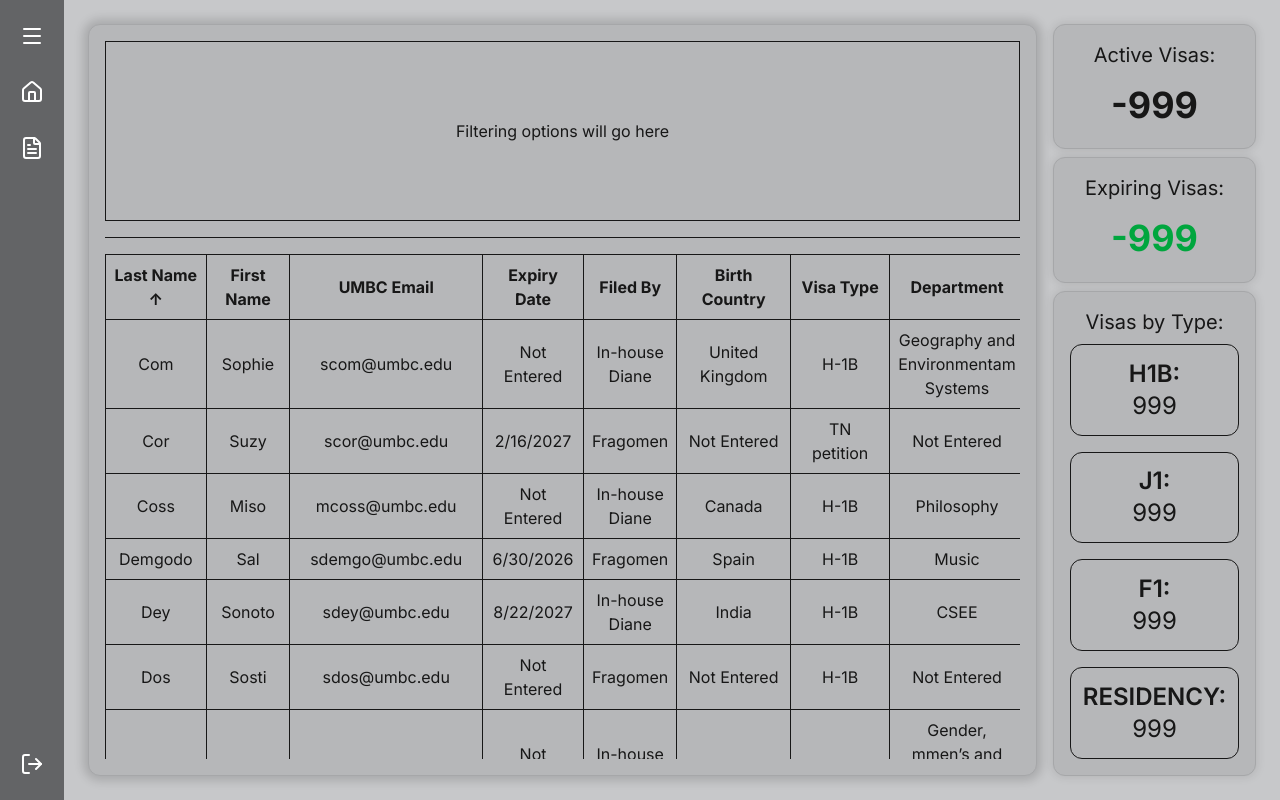
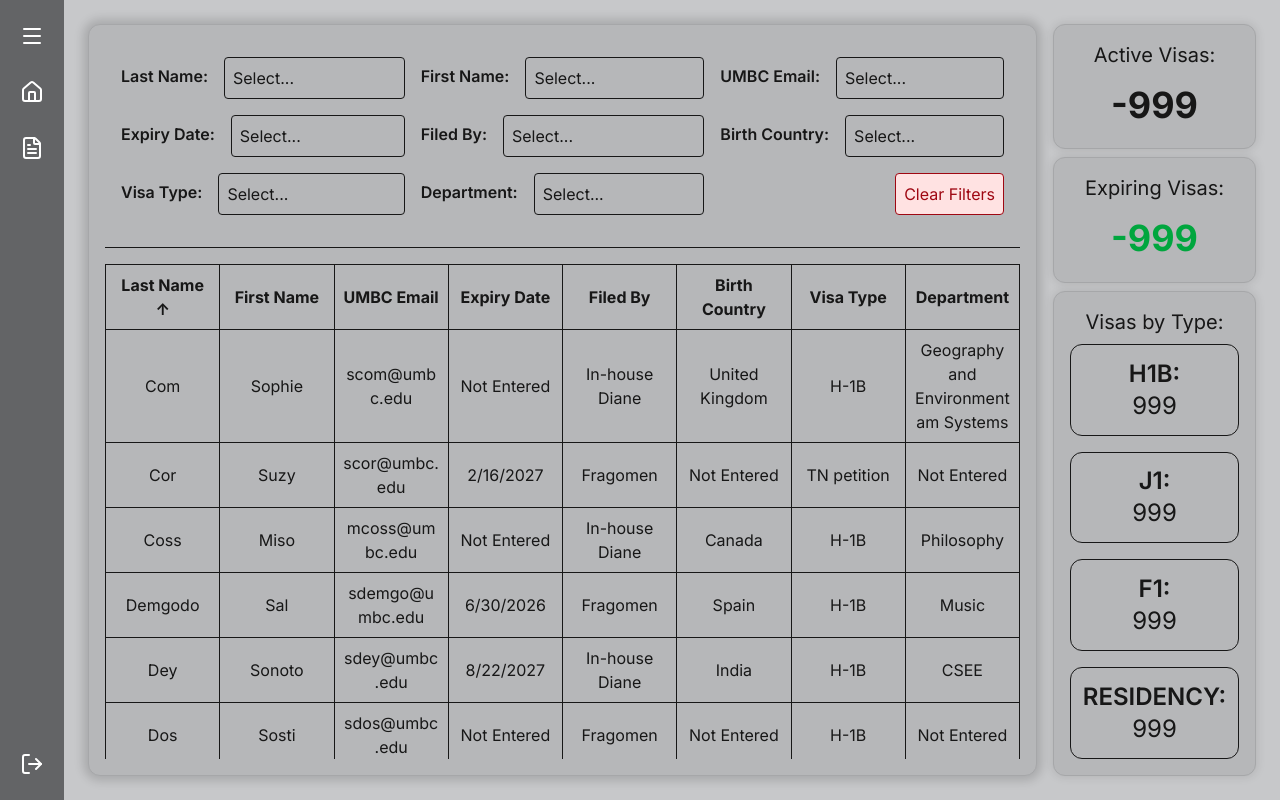
Before and after one commit to CMSC447-Team-9/Visa-Dashboard-Project, a Next.js app in the folder front/visa-dashboard-team-9/: page /dashboard in a window 1280 px wide. Built offline with nearby package versions, Linux system fonts and the light colour scheme.

Commit message:
(WIP) Added filtering to the dashboard

```diff
--- a/front/visa-dashboard-team-9/src/app/dashboard/page.tsx
+++ b/front/visa-dashboard-team-9/src/app/dashboard/page.tsx
@@ -3,15 +3,20 @@
 import { useState, useEffect } from "react"
 import { DashboardData, visaTypes } from "../types/DashboardData"
 import { EmployeeRecord } from "../types/EmployeeRecord"
+import { DASHBOARD_PATH } from "../types/API_Paths"
+import { RecordFilters } from "../types/RecordFilters"
 import DashboardTable from "@/components/DashboardTable"
-import { DASHBOARD_PATH } from "../types/API_Paths"
 import DashboardFilter from "@/components/DashboardFilter"
 
 const cardClass1: string = "rounded-xl border border-[#A6A7A9] bg-[#B6B7B9] shadow-[0_0_10px_1px_rgba(0,0,0,0.1)]"
 const cardClass2: string = "rounded-xl border border-[#A6A7A9] bg-[#B6B7B9] shadow-[0_0_10px_5px_rgba(0,0,0,0.15)]"
 
 export default function Dashboard() {
-    // Manage Data
+    /*
+    THIS SECTION HANDLES RETRIEVING AND STORING DATA FROM API
+    data: DashboardData Object
+    setData: Setter for data, takes DashboardData as argument
+     */
     const [data, setData] = useState<DashboardData | null>(null)
 
     useEffect(() => {
@@ -29,7 +34,15 @@ export default function Dashboard() {
         fetchData()
     }, [])
 
-    // Manage sorting
+    /*
+    THIS SECTION HANDLES THE SORTING CRITERIA FOR DATA
+    Default:
+    key: lastName
+    direction: asc
+
+    sortedBy: (key, direction): where key is the column, and direction is "asc" or "desc" for ascending and descending, respectively
+    setSort: Setter for sorting, takes a tuple (key, direction)
+    */
     const [sortedBy, setSort] = useState<{ key: keyof EmployeeRecord; direction: "asc" | "desc" }>({
         key: "lastName",
         direction: "asc",
@@ -38,19 +51,54 @@ export default function Dashboard() {
     const handleSort = (key: keyof EmployeeRecord) => {
         setSort((prev) => {
             if (prev.key === key) {
-                return { key, direction: prev.direction === "asc" ? "desc" : "asc" };
+                return { key, direction: prev.direction === "asc" ? "desc" : "asc" }
             }
-            return { key, direction: "asc" };
-        });
+            return { key, direction: "asc" }
+        })
     }
 
-    // Manage Filtering
-    const [filterBy, setFilter] = useState("all")
+    /*
+    THIS SECTION HANDLES FILTERING CRITERIA FOR DATA
+    */
+    const [filterBy, setFilter] = useState<RecordFilters>({})
 
-    const handleFilter = (criteria: string) => {
-        setFilter(criteria)
+    function updateFilter<K extends keyof EmployeeRecord>(
+        key: K,
+        value: EmployeeRecord[K][] | { min?: EmployeeRecord[K]; max?: EmployeeRecord[K] } | undefined
+    ) {
+
+        // This bit of logic converts single filters "example" to ["example"]
+        let newValue
+        if (value === undefined) newValue = undefined
+        else if (!Array.isArray(value) && typeof value !== "object") newValue = [value]
+        else newValue = value
+
+        setFilter(prev => ({
+            ...prev,
+            [key]: newValue,
+        }))
     }
 
+    // This function returns all unique values from a given key in EmployeeRecord
+    function getUniqueValues(employees: EmployeeRecord[]): Partial<{ [K in keyof EmployeeRecord]: EmployeeRecord[K][] }> {
+        if (employees.length === 0) return {}
+
+        return Object.fromEntries(
+            (Object.keys(employees[0]) as (keyof EmployeeRecord)[])
+                .map(key => {
+                    const values = Array.from(new Set(employees.map(emp => emp[key])))
+                    const sorted = values.slice().sort((a, b) => {
+                        if (typeof a === "number" && typeof b === "number") return a - b
+                        return String(a).localeCompare(String(b))
+                    })
+                    return [key, sorted]
+                })
+        )
+
+    }
+
+
+    // Simple Getters
     const getActiveVisas = (): number => {
         if (!data) return 0
         return data.active
@@ -76,13 +124,15 @@ export default function Dashboard() {
     return (
         <div className="flex flex-row justify-center w-full h-full p-2 gap-4">
             {/* List of all Visas */}
-            <div className={`flex flex-col w-13/16 h-full justify-start p-4 gap-4 ${cardClass2}`}>
-                <div className="overflow-x-auto h-1/4 w-full">
-                    <DashboardFilter filterBy={filterBy} setFilter={setFilter}/>
+            <div className={`flex flex-col w-13/16 h-full p-4 gap-4 ${cardClass2}`}>
+                {/* Filter panel */}
+                <div className="overflow-x-auto">
+                    <DashboardFilter filterOptions={getUniqueValues(getEntries())} filterBy={filterBy} updateFilter={updateFilter} />
                 </div>
                 <hr />
-                <div className="flex-1 overflow-x-auto w-full">
-                    <DashboardTable data={entries} sortedBy={sortedBy} filterBy={filterBy} setSort={handleSort} setFilter={handleFilter} />
+                {/* Table container */}
+                <div className="flex-1 min-h-0 overflow-x-auto overflow-y-auto w-full">
+                    <DashboardTable data={entries} sortedBy={sortedBy} filterBy={filterBy} setSort={handleSort} />
                 </div>
             </div>
 
@@ -90,7 +140,7 @@ export default function Dashboard() {
             <div className={`flex-1 flex flex-col h-full items-center gap-2`}>
 
                 {/* Active Visas */}
-                <div className={`flex flex-col w-full h-1/6 ${cardClass1} p-4 items-center cursor-pointer`} onClick={() => handleFilter("active")}>
+                <div className={`flex flex-col w-full h-1/6 ${cardClass1} p-4 items-center cursor-pointer`} onClick={() => []}>
                     <span className="text-xl mb-2">
                         Active Visas:
                     </span>
@@ -118,7 +168,7 @@ export default function Dashboard() {
                     </span>
                     <span className="flex-1 flex flex-col items-center justify-evenly w-full text-2xl text-center gap-4">
                         {Object.entries(visaTypes).map(([label, value]) => (
-                            <span key={label} className="flex flex-col flex-1 items-center justify-center border w-full rounded-xl cursor-pointer" onClick={() => handleFilter(label)}>
+                            <span key={label} className="flex flex-col flex-1 items-center justify-center border w-full rounded-xl cursor-pointer" onClick={() =>{}}>
                                 <span className="font-semibold">{label.toUpperCase()}:</span>
                                 <span>{value}</span>
                             </span>
--- /dev/null
+++ b/front/visa-dashboard-team-9/src/app/types/RecordFilters.ts
@@ -0,0 +1,14 @@
+import { EmployeeRecord } from "./EmployeeRecord";
+
+/*
+This is a filter value template. We can filter based
+on multiple values (OR), and range of values.
+Empty T[] means NO filter
+*/
+export type FilterValue<T> =
+    | T[]
+    | { min?: T; max?: T }
+
+export type RecordFilters = {
+    [K in keyof EmployeeRecord]?: FilterValue<EmployeeRecord[K]>
+}
--- a/front/visa-dashboard-team-9/src/components/DashboardFilter.tsx
+++ b/front/visa-dashboard-team-9/src/components/DashboardFilter.tsx
@@ -1,12 +1,97 @@
+'use client'
+
+import { useState, useRef, useEffect } from "react"
+import { createPortal } from "react-dom"
+import { EmployeeRecord } from "@/app/types/EmployeeRecord"
+import { RecordFilters } from "@/app/types/RecordFilters"
+import { columnLabels } from "./DashboardTable"
+
 type DashboardFilterProps = {
-    filterBy: string
-    setFilter: (key: string) => void
+    filterOptions: Partial<{ [K in keyof EmployeeRecord]: EmployeeRecord[K][] }>
+    filterBy: RecordFilters
+    updateFilter: <K extends keyof EmployeeRecord>(
+        key: K,
+        value: EmployeeRecord[K][] | { min?: EmployeeRecord[K]; max?: EmployeeRecord[K] } | undefined
+    ) => void
+    columns?: number
 }
 
-export default function DashboardFilter({filterBy, setFilter}: DashboardFilterProps) {
+export default function DashboardFilter({ filterOptions, filterBy, updateFilter, columns = 3 }: DashboardFilterProps) {
+    // This display filter options based on which columns are actually visible in the table
+    const visibleColumns = (Object.keys(columnLabels) as (keyof EmployeeRecord)[]).filter(key => columnLabels[key]?.trim() !== "")
+    const keys = visibleColumns
+
+    // This opens the menu based on the key that was clicked
+    const [openMenu, setOpenMenu] = useState<keyof EmployeeRecord | null>(null)
+    const handleClick = (key: keyof EmployeeRecord) => {
+        const btn = buttonRefs.current[key as string]
+        if (btn) {
+            const rect = btn.getBoundingClientRect()
+            setDropdownPos({ top: rect.bottom + window.scrollY, left: rect.left + window.scrollX, width: rect.width })
+        }
+        setOpenMenu(openMenu === key ? null : key)
+    }
+
+    // This, along with createPortal allows the dropdown menus to appear above the other elements
+    const [dropdownPos, setDropdownPos] = useState({ top: 0, left: 0, width: 0 })
+
+    // This allows menus to close when clicking away from them
+    const buttonRefs = useRef<Record<string, HTMLButtonElement | null>>({})
+    const menuRefs = useRef<Record<string, HTMLDivElement | null>>({})
+    useEffect(() => {
+        const handleClickOutside = (event: MouseEvent) => {
+            if (openMenu) {
+                const menuEl = menuRefs.current[openMenu]
+                const buttonEl = buttonRefs.current[openMenu]
+                if (menuEl && !menuEl.contains(event.target as Node) && buttonEl && !buttonEl.contains(event.target as Node)) {
+                    setOpenMenu(null)
+                }
+            }
+        }
+        document.addEventListener("mousedown", handleClickOutside)
+        return () => document.removeEventListener("mousedown", handleClickOutside)
+    }, [openMenu])
+
     return (
-        <div className="flex flex-row border h-full w-full items-center justify-center">
-            Filtering options will go here
+        <div className="grid gap-4 w-full p-4" style={{ gridTemplateColumns: `repeat(${columns}, minmax(0, 1fr))` }}>
+            {keys.map(key => {
+                const selected = filterBy[key] as EmployeeRecord[typeof key][] | undefined
+                return (
+                    <div key={key} className="flex flex-row items-center justify-between gap-4 relative">
+                        <label className="font-semibold mb-1">{columnLabels[key] ?? key}:</label>
+                        <div className="relative flex-1">
+                            <button ref={el => { buttonRefs.current[key as string] = el }} className="border p-2 rounded text-left w-full" onClick={() => handleClick(key)}>
+                                {selected && selected.length > 0 ? selected.join(", ") : "Select..."}
+                            </button>
+                            {openMenu === key && createPortal(
+                                <div ref={el => { menuRefs.current[key as string] = el }} className="absolute z-50 border rounded bg-white shadow-lg max-h-60 overflow-auto" style={{ top: dropdownPos.top, left: dropdownPos.left, width: dropdownPos.width }}>
+                                    {filterOptions[key]?.map(option => {
+                                        const isSelected = selected?.includes(option as any)
+                                        return (
+                                            <div key={String(option)} className={`p-2 cursor-pointer hover:bg-gray-100 ${isSelected ? "bg-blue-100 font-semibold" : ""}`} onClick={() => {
+                                                let newSelected: EmployeeRecord[typeof key][] = selected ? [...selected] : []
+                                                if (isSelected) newSelected = newSelected.filter(v => v !== option)
+                                                else newSelected.push(option as EmployeeRecord[typeof key])
+                                                updateFilter(key, newSelected.length > 0 ? newSelected : undefined)
+                                            }}>
+                                                {String(option)}
+                                            </div>
+                                        )
+                                    })}
+                                </div>,
+                                document.body
+                            )}
+                        </div>
+                    </div>
+                )
+            })}
+            <div className="flex justify-end">
+                <button className="border p-2 rounded bg-red-100 text-red-800 hover:bg-red-200" onClick={() => {
+                    keys.forEach(key => updateFilter(key, undefined))
+                }}>
+                    Clear Filters
+                </button>
+            </div>
         </div>
     )
 }
--- a/front/visa-dashboard-team-9/src/components/DashboardTable.tsx
+++ b/front/visa-dashboard-team-9/src/components/DashboardTable.tsx
@@ -1,14 +1,8 @@
 import { EmployeeRecord } from "@/app/types/EmployeeRecord"
+import { RecordFilters } from "@/app/types/RecordFilters"
 
-type DashboardTableProps = {
-    data: EmployeeRecord[]
-    sortedBy: { key: keyof EmployeeRecord; direction: "asc" | "desc" }
-    filterBy: string
-    setSort: (key: keyof EmployeeRecord) => void
-    setFilter: (key: string) => void
-}
-
-const columnLabels: Record<keyof EmployeeRecord, string> = {
+// To show/hide a column, just add a header corresponding to that column
+export const columnLabels: Record<keyof EmployeeRecord, string> = {
     lastName: "Last Name",
     firstName: "First Name",
     employeeUmbcEmail: "UMBC Email",
@@ -38,6 +32,77 @@ const columnLabels: Record<keyof EmployeeRecord, string> = {
     employeeEducationalField: "",
 }
 
+type DashboardTableProps = {
+    data: EmployeeRecord[]
+    sortedBy: { key: keyof EmployeeRecord; direction: "asc" | "desc" }
+    filterBy: RecordFilters
+    setSort: (key: keyof EmployeeRecord) => void
+}
+
+export default function DashboardTable({ data, sortedBy, filterBy, setSort }: DashboardTableProps) {
+    const columnKeys = (Object.keys(columnLabels) as (keyof EmployeeRecord)[]).filter(
+        key => columnLabels[key] !== ""
+    )
+
+    const filteredData = data.filter(record =>
+        Object.entries(filterBy).every(([key, value]) => {
+            if (!value) return true
+
+            const recordValue = record[key as keyof EmployeeRecord]
+
+            if (Array.isArray(value)) {
+                return value.some(v => v === recordValue)
+            }
+
+            if (typeof value === "object" && ("min" in value || "max" in value)) {
+                const min = (value as { min?: number; max?: number }).min
+                const max = (value as { min?: number; max?: number }).max
+
+                if (typeof recordValue !== "number") return true
+                if (min !== undefined && recordValue < min) return false
+                if (max !== undefined && recordValue > max) return false
+                return true
+            }
+
+            return recordValue === value
+        })
+    )
+
+    const sortedData = [...filteredData].sort((a, b) => {
+        const aValue = a[sortedBy.key];
+        const bValue = b[sortedBy.key];
+        if (aValue < bValue) return sortedBy.direction === "asc" ? -1 : 1
+        if (aValue > bValue) return sortedBy.direction === "asc" ? 1 : -1
+        return 0
+    })
+
+    return (
+        <table className="min-w-0 w-full table-fixed">
+            <thead>
+                <tr>
+                    {columnKeys.map(key => (
+                        <th key={key} className="border px-2 py-2 cursor-pointer hover:bg-[#c7c8ca] break-words select-none" onClick={() => setSort(key)}>
+                            {columnLabels[key]}
+                            {sortedBy.key === key ? (sortedBy.direction === "asc" ? " ↑" : " ↓") : ""}
+                        </th>
+                    ))}
+                </tr>
+            </thead>
+            <tbody>
+                {sortedData.map((row, i) => (
+                    <tr key={i} className="border-t hover:bg-[#c7c8ca]">
+                        {columnKeys.map(column => (
+                            <td key={column} className="border px-2 py-2 text-center break-words">
+                                {formatCell(column, row[column])}
+                            </td>
+                        ))}
+                    </tr>
+                ))}
+            </tbody>
+        </table>
+    )
+}
+
 const formatCell = (column: keyof EmployeeRecord, value: string | number) => {
     if (!value) return "Not Entered"
     switch (column) {
@@ -63,44 +128,3 @@ const formatCell = (column: keyof EmployeeRecord, value: string | number) => {
     }
 
 }
-
-export default function DashboardTable({ data, sortedBy, filterBy, setSort, setFilter }: DashboardTableProps) {
-    const columnKeys = (Object.keys(columnLabels) as (keyof EmployeeRecord)[]).filter(
-        key => columnLabels[key] !== ""
-    )
-
-    const filteredData = data
-
-    const sortedData = [...filteredData].sort((a, b) => {
-        const aValue = a[sortedBy.key];
-        const bValue = b[sortedBy.key];
-        if (aValue < bValue) return sortedBy.direction === "asc" ? -1 : 1;
-        if (aValue > bValue) return sortedBy.direction === "asc" ? 1 : -1;
-        return 0;
-    })
-    return (
-        <table className="min-w-0 table-fixed">
-            <thead>
-                <tr>
-                    {columnKeys.map(key => (
-                        <th key={key} className="border px-2 py-2 cursor-pointer hover:bg-[#c7c8ca] break-words" onClick={() => setSort(key)}>
-                            {columnLabels[key]}
-                            {sortedBy.key === key ? (sortedBy.direction === "asc" ? " ↑" : " ↓") : ""}
-                        </th>
-                    ))}
-                </tr>
-            </thead>
-            <tbody>
-                {sortedData.map((row, i) => (
-                    <tr key={i} className="border-t hover:bg-[#c7c8ca]">
-                        {columnKeys.map(column => (
-                            <td key={column} className="border px-2 py-2 text-center break-words">
-                                {formatCell(column, row[column])}
-                            </td>
-                        ))}
-                    </tr>
-                ))}
-            </tbody>
-        </table>
-    )
-}
```
Also changed, not shown: front/visa-dashboard-team-9/src/app/types/EmployeeRecord.ts (+8 -8 lines).
